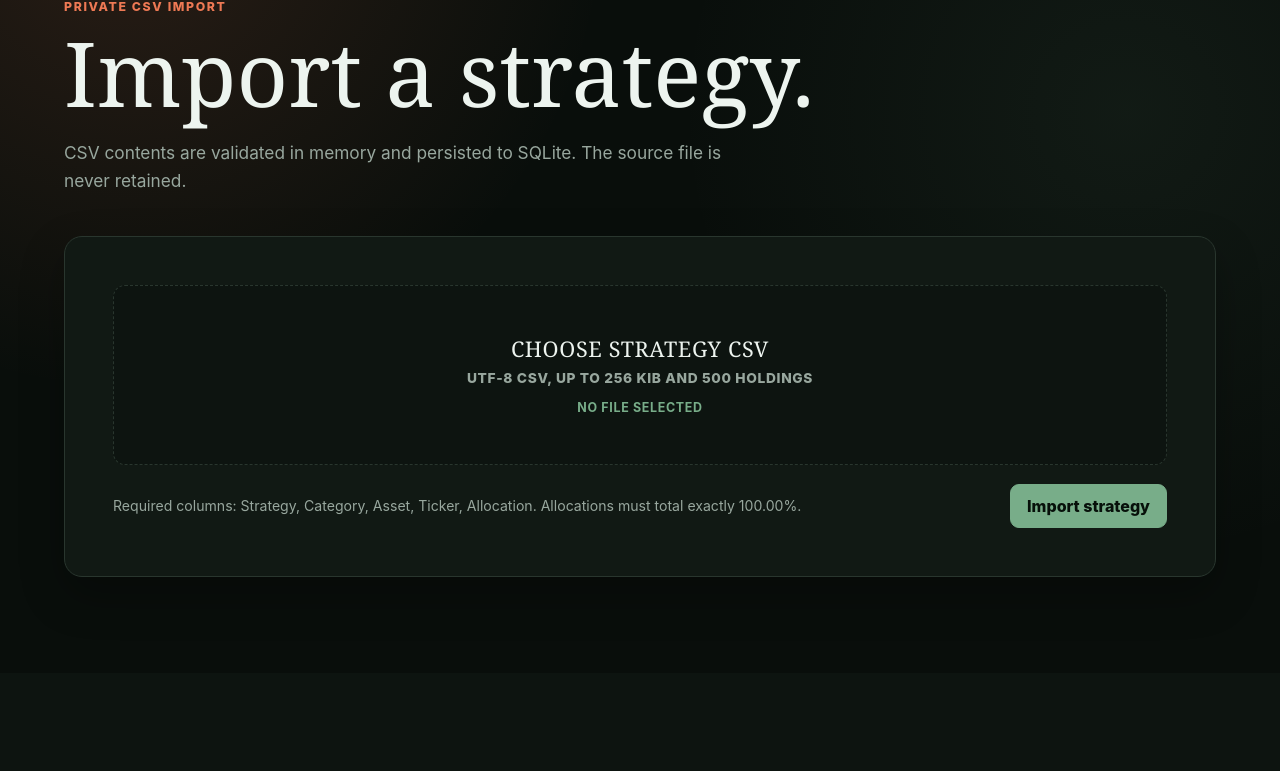
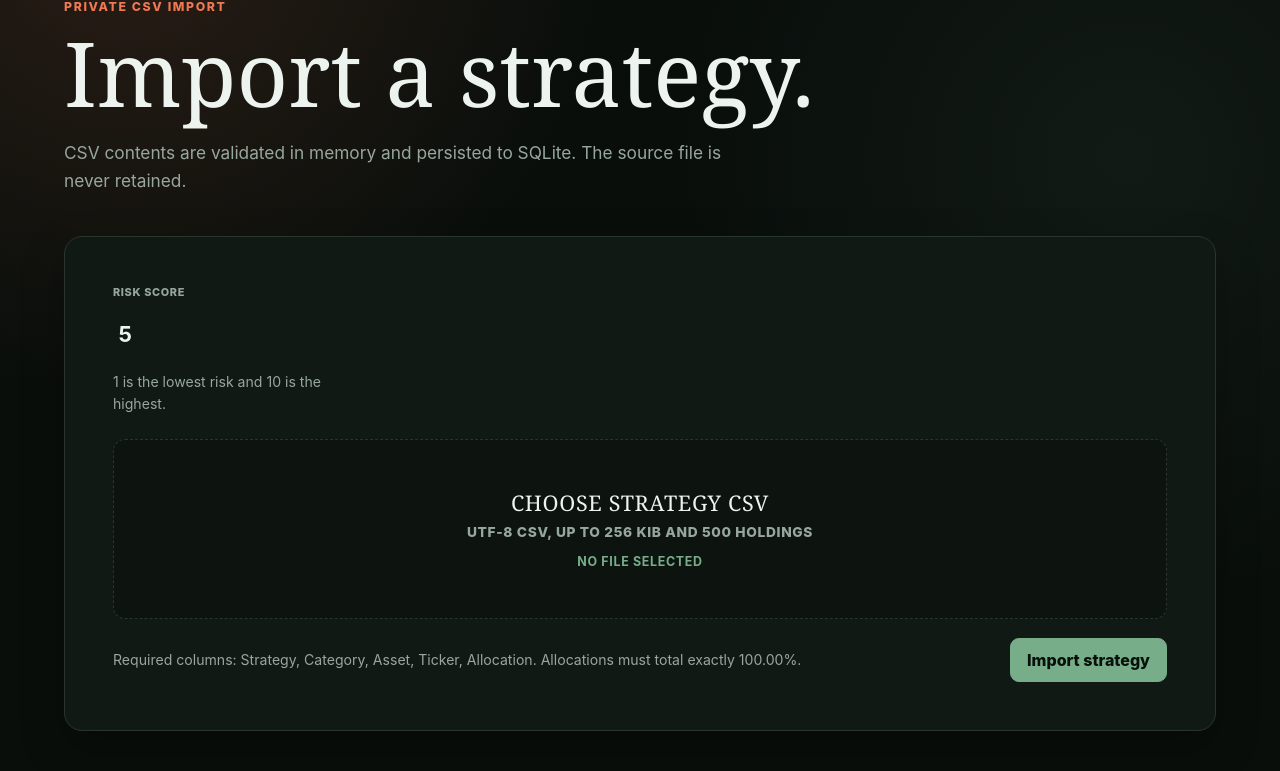
Before and after one commit to jonahgcarpenter/nestledger, a Flask app: page /ira/strategies/import in a window 1280 px wide. Shown: the part 128-899 px from the top of the page. Before the commit the page ends 705 px from the top, so only its background shows below. Run offline with Flask 3, Linux system fonts and the light colour scheme.

Commit message:
add strategy risk scoring

```diff
--- a/src/nestledger/app.py
+++ b/src/nestledger/app.py
@@ -266,12 +266,20 @@ def _parse_strategy_editor():
     return parse_strategy_csv(output.getvalue().encode(), "strategy.csv")
 
 
+def _strategy_risk_score():
+    risk_score = request.form.get("risk_score", type=int)
+    if risk_score is None or not 1 <= risk_score <= 10:
+        raise StrategyImportError("Risk score must be a whole number from 1 to 10")
+    return risk_score
+
+
 def _submitted_strategy_editor(selected):
     categories = request.form.getlist("category")
     assets = request.form.getlist("asset")
     tickers = request.form.getlist("ticker")
     allocations = request.form.getlist("allocation")
     selected["name"] = request.form.get("name", "")
+    selected["risk_score"] = request.form.get("risk_score", "")
     selected["holdings"] = [
         {
             "category": category,
@@ -323,6 +331,7 @@ def import_strategy():
             filename = secure_filename(uploaded.filename) or "strategy.csv"
             content = uploaded.stream.read(MAX_FILE_SIZE + 1)
             try:
+                risk_score = _strategy_risk_score()
                 parsed = parse_strategy_csv(content, filename)
                 if replacement is not None:
                     if parsed.name.casefold() != replacement["name"].casefold():
@@ -332,9 +341,10 @@ def import_strategy():
                     database.replace_ira_strategy(
                         replacement["id"], parsed,
                         source_filename=filename, update_source=True,
+                        risk_score=risk_score,
                     )
                     flash(f"Replaced {replacement['name']} from CSV.", "success")
-                    return redirect(url_for("strategy", slug=replacement["slug"]))
+                    return redirect(url_for("strategies"))
                 conflict = database.get_ira_strategy_by_name(parsed.name)
                 if conflict is not None:
                     flash(
@@ -342,12 +352,11 @@ def import_strategy():
                         "error",
                     )
                     return redirect(url_for("import_strategy", replace=conflict["id"]))
-                strategy_id = database.create_ira_strategy(
-                    parsed, _strategy_slug(parsed.name), filename
+                database.create_ira_strategy(
+                    parsed, _strategy_slug(parsed.name), filename, risk_score
                 )
-                created = database.get_ira_strategy(strategy_id)
                 flash(f"Imported {parsed.name}.", "success")
-                return redirect(url_for("strategy", slug=created["slug"]))
+                return redirect(url_for("strategies"))
             except StrategyImportError as error:
                 flash(str(error), "error")
             except sqlite3.IntegrityError:
@@ -377,8 +386,11 @@ def edit_strategy(strategy_id):
     if request.method == "POST":
         submitted = _submitted_strategy_editor(selected)
         try:
+            risk_score = _strategy_risk_score()
             parsed = _parse_strategy_editor()
-            database.replace_ira_strategy(strategy_id, parsed)
+            database.replace_ira_strategy(
+                strategy_id, parsed, risk_score=risk_score
+            )
             flash(f"Saved {parsed.name}.", "success")
             return redirect(url_for("strategy", slug=selected["slug"]))
         except StrategyImportError as error:
--- a/src/nestledger/database.py
+++ b/src/nestledger/database.py
@@ -103,6 +103,7 @@ CREATE TABLE IF NOT EXISTS ira_strategies (
     id INTEGER PRIMARY KEY,
     name TEXT NOT NULL COLLATE NOCASE UNIQUE,
     slug TEXT NOT NULL COLLATE NOCASE UNIQUE,
+    risk_score INTEGER NOT NULL DEFAULT 5 CHECK(risk_score BETWEEN 1 AND 10),
     source_filename TEXT,
     created_at TEXT NOT NULL DEFAULT CURRENT_TIMESTAMP,
     updated_at TEXT NOT NULL DEFAULT CURRENT_TIMESTAMP
@@ -172,6 +173,7 @@ def init_db():
     db.executescript(SCHEMA)
     _migrate_imports(db)
     _migrate_filters(db)
+    _migrate_ira_strategies(db)
     if db.execute(
         "SELECT 1 FROM app_metadata WHERE key = 'defaults_seeded'"
     ).fetchone() is None:
@@ -243,6 +245,15 @@ def _migrate_filters(db):
     )
 
 
+def _migrate_ira_strategies(db):
+    columns = db.execute("PRAGMA table_info(ira_strategies)").fetchall()
+    if not any(row["name"] == "risk_score" for row in columns):
+        db.execute(
+            """ALTER TABLE ira_strategies ADD COLUMN risk_score INTEGER
+               NOT NULL DEFAULT 5 CHECK(risk_score BETWEEN 1 AND 10)"""
+        )
+
+
 @click.command("init-db")
 def init_db_command():
     """Create the database tables and seed default categories and filters."""
@@ -287,7 +298,7 @@ def list_ira_strategies():
            LEFT JOIN ira_strategy_categories c ON c.strategy_id = s.id
            LEFT JOIN ira_strategy_holdings h ON h.category_id = c.id
            GROUP BY s.id
-           ORDER BY s.name COLLATE NOCASE, s.id"""
+           ORDER BY s.risk_score, s.name COLLATE NOCASE, s.id"""
     ).fetchall()
 
 
@@ -355,6 +366,7 @@ def _hydrate_ira_strategy(strategy):
         "name": strategy["name"],
         "strategy": strategy["name"],
         "slug": strategy["slug"],
+        "risk_score": strategy["risk_score"],
         "source_filename": strategy["source_filename"],
         "created_at": strategy["created_at"],
         "updated_at": strategy["updated_at"],
@@ -409,23 +421,28 @@ def _validate_ira_strategy(parsed_strategy):
         raise ValueError("strategy allocations must total 100.00 percent")
 
 
-def create_ira_strategy(parsed_strategy, slug, source_filename=None):
+def create_ira_strategy(parsed_strategy, slug, source_filename=None, risk_score=5):
     _validate_ira_strategy(parsed_strategy)
+    if not 1 <= risk_score <= 10:
+        raise ValueError("risk score must be between 1 and 10")
     db = get_db()
     with db:
         strategy_id = db.execute(
-            """INSERT INTO ira_strategies(name, slug, source_filename)
-               VALUES (?, ?, ?)""",
-            (parsed_strategy.name, slug, source_filename),
+            """INSERT INTO ira_strategies(name, slug, risk_score, source_filename)
+               VALUES (?, ?, ?, ?)""",
+            (parsed_strategy.name, slug, risk_score, source_filename),
         ).lastrowid
         _insert_ira_strategy_rows(db, strategy_id, parsed_strategy)
     return strategy_id
 
 
 def replace_ira_strategy(
-    strategy_id, parsed_strategy, *, source_filename=None, update_source=False
+    strategy_id, parsed_strategy, *, source_filename=None, update_source=False,
+    risk_score=None
 ):
     _validate_ira_strategy(parsed_strategy)
+    if risk_score is not None and not 1 <= risk_score <= 10:
+        raise ValueError("risk score must be between 1 and 10")
     db = get_db()
     with db:
         strategy = db.execute(
@@ -438,6 +455,9 @@ def replace_ira_strategy(
         if update_source:
             assignments += ", source_filename = ?"
             params.append(source_filename)
+        if risk_score is not None:
+            assignments += ", risk_score = ?"
+            params.append(risk_score)
         params.append(strategy_id)
         db.execute(
             f"UPDATE ira_strategies SET {assignments} WHERE id = ?", params
--- a/src/nestledger/static/ira_strategies.css
+++ b/src/nestledger/static/ira_strategies.css
@@ -473,7 +473,15 @@
     .strategy-card .hint { margin: 0.65rem 0 0; }
     .strategy-empty { padding: clamp(1.5rem, 5vw, 4rem); }
     .strategy-empty h2 { margin-bottom: 1rem; }
-    .strategy-name-field { margin: 2rem 0 1rem; padding: 1.5rem; }
+    .strategy-name-field {
+      display: grid;
+      grid-template-columns: minmax(0, 1fr) minmax(140px, 0.25fr);
+      gap: 1rem;
+      margin: 2rem 0 1rem;
+      padding: 1.5rem;
+    }
+    .strategy-risk-field { max-width: 220px; margin-bottom: 1.5rem; }
+    .strategy-risk-field .hint { margin: 0.5rem 0 0; }
     .editor-panel { padding: clamp(1rem, 3vw, 1.5rem); }
     .holding-editor-head,
     .editor-footer {
@@ -575,6 +583,7 @@
       .editor-footer { align-items: stretch; flex-direction: column; }
       .holding-editor-row { grid-template-columns: 1fr; }
       .holding-editor-row .remove-holding { grid-column: auto; justify-self: start; }
+      .strategy-name-field { grid-template-columns: 1fr; }
     }
 
     @media (max-width: 480px) {
--- a/src/nestledger/templates/ira_strategies/import.html
+++ b/src/nestledger/templates/ira_strategies/import.html
@@ -20,6 +20,11 @@
   <form class="panel upload" method="post" enctype="multipart/form-data"{% if replacement %} onsubmit="return confirm('Replace all holdings in this strategy?');"{% endif %}>
     <input type="hidden" name="csrf_token" value="{{ csrf_token() }}">
     {% if replacement %}<input type="hidden" name="replace" value="{{ replacement.id }}">{% endif %}
+    <div class="strategy-risk-field">
+      <label for="riskScore">Risk score</label>
+      <input id="riskScore" name="risk_score" type="number" min="1" max="10" step="1" value="{{ request.form.get('risk_score', replacement.risk_score if replacement else 5) }}" required>
+      <p class="hint">1 is the lowest risk and 10 is the highest.</p>
+    </div>
     <label class="drop-zone" for="strategyCsv">
       <strong>{% if replacement %}Choose replacement CSV{% else %}Choose strategy CSV{% endif %}</strong>
       <span>UTF-8 CSV, up to 256 KiB and 500 holdings</span>
--- a/src/nestledger/templates/ira_strategies/manage.html
+++ b/src/nestledger/templates/ira_strategies/manage.html
@@ -19,13 +19,17 @@
       {% for item in strategies %}
         <article class="panel strategy-card">
           <div>
-            <p class="eyebrow">{{ item.holding_count }} holdings</p>
+            <p class="eyebrow">Risk {{ item.risk_score }}/10 &middot; {{ item.holding_count }} holdings</p>
             <h2>{{ item.name }}</h2>
             <p class="hint">Updated {{ item.updated_at }}</p>
           </div>
           <div class="actions">
             <a class="button primary" href="{{ url_for('strategy', slug=item.slug) }}">Analyze</a>
             <a class="button" href="{{ url_for('edit_strategy', strategy_id=item.id) }}">Edit</a>
+            <form method="post" action="{{ url_for('delete_strategy', strategy_id=item.id) }}" onsubmit="return confirm('Delete this strategy?');">
+              <input type="hidden" name="csrf_token" value="{{ csrf_token() }}">
+              <button class="button danger" type="submit">Delete</button>
+            </form>
           </div>
         </article>
       {% endfor %}
```
Also changed, not shown: src/nestledger/templates/ira_strategies/edit.html (+8 -2 lines), tests/test_app.py (+29 -6 lines), tests/test_database.py (+28 -0 lines), README.md.
